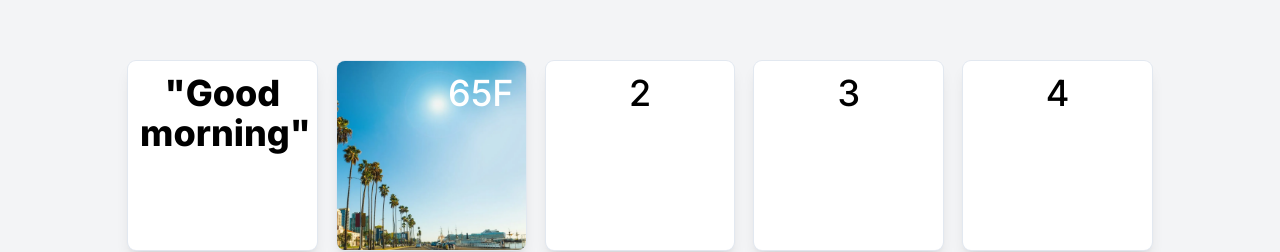
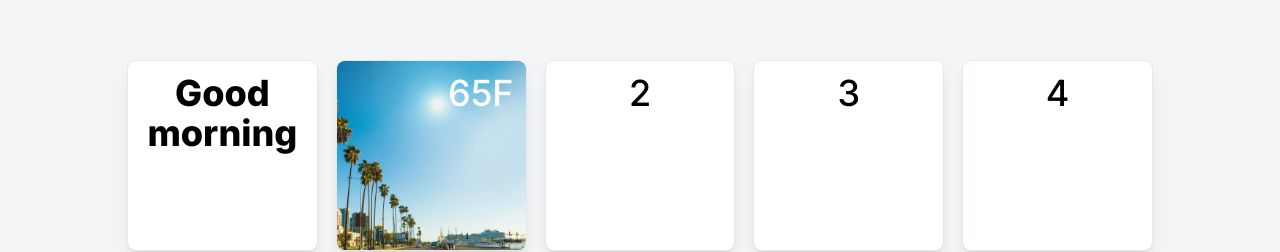
Before and after one commit to Bishoymly/home, a Next.js app: page / in a window 1280 px wide. Shown: the part 140-392 px from the top of the page. Built offline with nearby package versions, Linux system fonts and the light colour scheme.

Commit message:
fixing lint

```diff
--- a/src/app/page.js
+++ b/src/app/page.js
@@ -6,7 +6,7 @@ export default function Home() {
     <div className="grid bg-gray-100 place-items-center min-h-screen p-5">
       <div className="grid gap-5 max-w-5xl grid-cols-2 sm:grid-cols-3 md:grid-cols-4 lg:grid-cols-5">
         <Widget>
-          <h1 className="text-4xl font-extrabold">"Good morning"</h1>
+          <h1 className="text-4xl font-extrabold">Good morning</h1>
         </Widget>
         <Widget className="bg-cover bg-right bg-[url('/Sunny.webp')] text-white text-right align-bottom">
           65F
```
